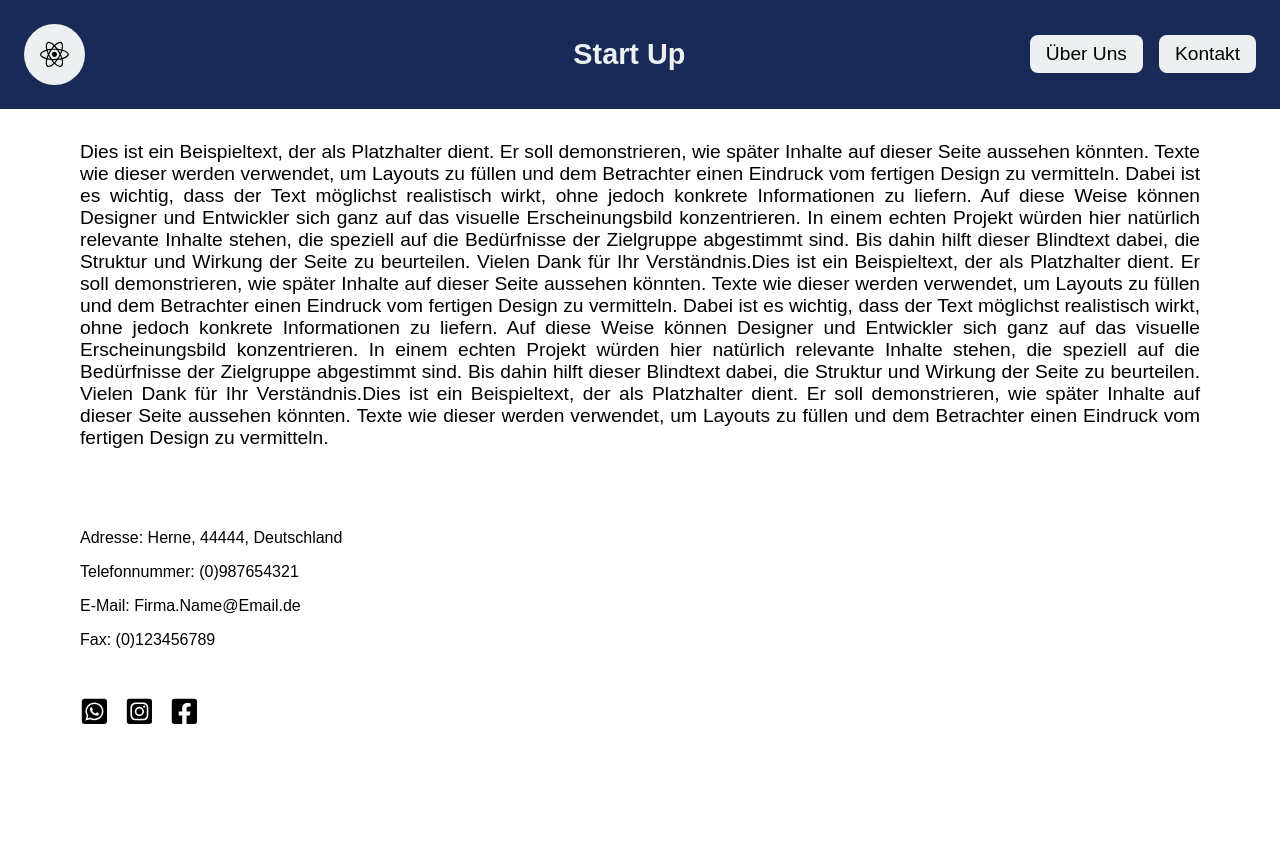
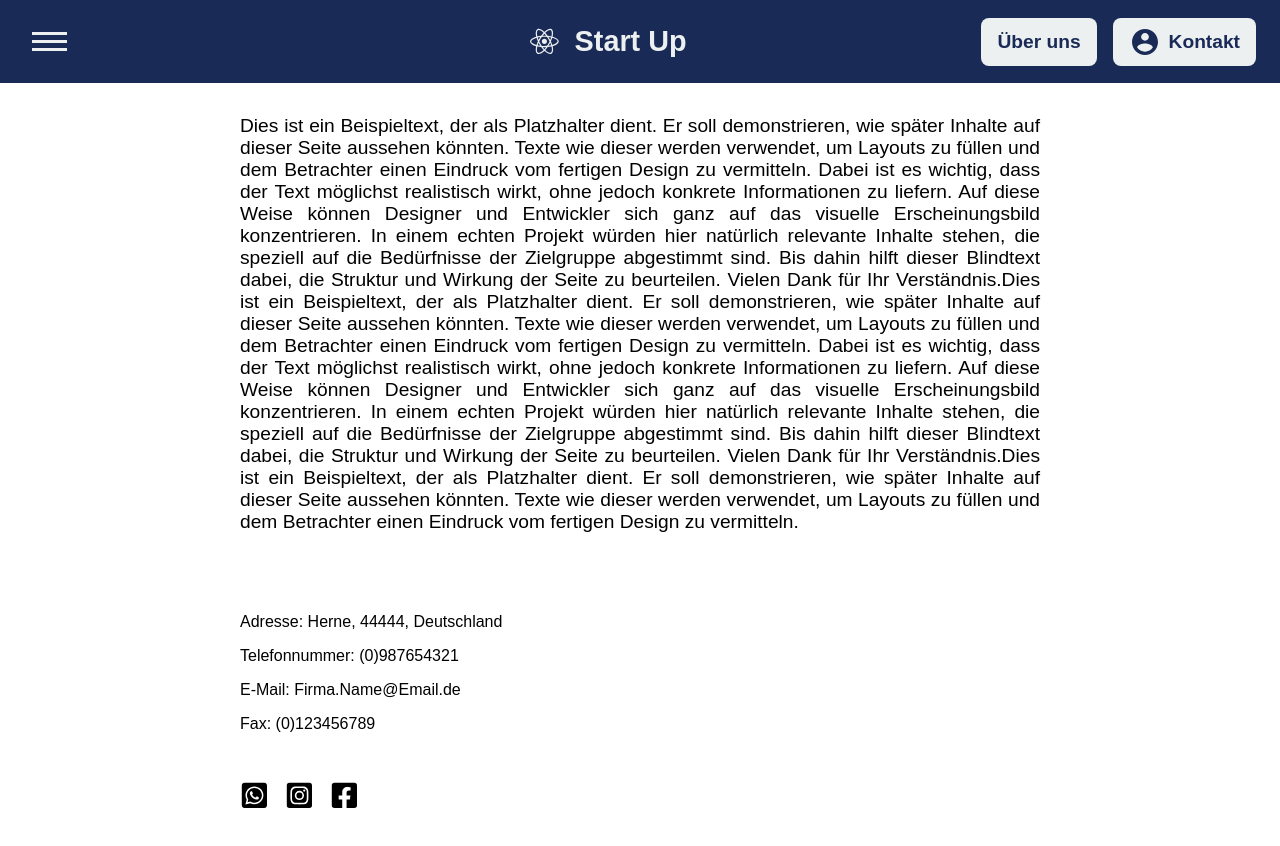
Before and after one commit to Soheil7100Z/Startup-Deployment-Frontend, a React (Vite) app: page /uber in a window 1280 px wide. Shown: the top 846 px of the page. Before the commit the page ends 800 px from the top, so only its background shows below. Built offline with nearby package versions, Linux system fonts and the light colour scheme.

Commit message:
Startup website Project => added less and more icon for description of the items in products page and some edition in Navbar including adding menu option

```diff
--- a/src/components/Navar.jsx
+++ b/src/components/Navar.jsx
@@ -1,15 +1,52 @@
 import styles from './navar.module.css'
 import { NavLink } from 'react-router-dom'
 import {FaReact} from 'react-icons/fa'
+import {IoMdContact } from 'react-icons/io'
+import { useState } from 'react'
 
 const Navar = () => {
+
+    const [menu , menuActivating] = useState(true)
+
   return (
     <div id={styles.container}>
-        <NavLink to="/" className={styles.logo}><FaReact/></NavLink>
-        <div className={styles.title}>Start Up</div>
+        <div className={styles.leftSide} >
+
+            <div  onClick={() => menuActivating((preState) => !preState) }>
+                {menu ?
+                <div className={styles.menuSign}>
+                    <span></span><span></span><span></span>
+                </div>
+                    :
+                 <div>
+                        <div className={styles.menuSign}>
+                            <span></span><span></span><span></span>
+                        </div>
+                        <div className={styles.menu} onMouseLeave={() => menuActivating(true)}>
+                            <NavLink to="/">Home</NavLink><hr />
+                            <NavLink to="/Produkt">Usere Produkte</NavLink><hr />
+                            <NavLink to="/uber">Über uns</NavLink><hr />
+                            <NavLink to="/kontakt">Kontakt</NavLink>
+                        </div>
+                 </div>
+
+                }
+            </div>
+        </div>
+
+        <div className={styles.title}>
+        <div className={styles.logo}><FaReact/></div>
+            Start Up</div>
         <div className={styles.rightSide}>
-            <NavLink to="/uber" className={styles.uberUns}>Über Uns</NavLink>
-            <NavLink to="/kontakt" className={styles.uberUns}>Kontakt</NavLink>
+            <NavLink to="/uber" className={styles.uberUns}>
+
+            Über uns</NavLink>
+            <div className={styles.contactBox}>
+                <NavLink to="/kontakt" className={styles.uberUns}>
+                <IoMdContact className={styles.contactIcon}/>
+                Kontakt</NavLink>
+            </div>
+
         </div>
     </div>
   )
--- a/src/components/Product.jsx
+++ b/src/components/Product.jsx
@@ -1,7 +1,15 @@
+import { useState } from 'react'
 import styles from './product.module.css'
 
 
 function Product({item}) {
+    let description = item.description
+    const [cutText, cuttingText] = useState(true)
+    if (cutText) {
+        description = description.substring(0,120) + '...'
+    }
+
+
   return (
 
         <div className={styles.card}>
@@ -9,7 +17,8 @@ function Product({item}) {
                 <div className={styles.img} style={{backgroundImage: `url(${item.img})`}}></div>
                 <div className={styles.inhalt}>
                     <div className={styles.title}>{item.title}</div>
-                    <div className={styles.description}> {item.description} </div>
+                    <div className={styles.description}> {description} </div>
+                    <button className={styles.moreLessButton} onClick={() => cuttingText((preState) => !preState)}> {cutText ? 'Mehr' : 'Weniger'} </button>
                     <div className={styles.price}>Preis: {item.price}</div>
                 </div>
             </div>
--- a/src/components/navar.module.css
+++ b/src/components/navar.module.css
@@ -3,21 +3,20 @@
     justify-content: space-between;
     align-items: center;
     background-color: #192a56;
-    padding: 1.5rem;
+    padding: .7rem 1.5rem;
+}
 
-
-}
 .title {
     color: #ecf0f1;
     font-size: var(--text-xl);
     font-weight: bold;
     margin-left: 9rem;
-
-
+    display: flex;
+    align-items: center;
 }
 #container a {
     text-decoration: none;
-    color: black;
+    color: #192a56;
     font-size: var(--text-mlg);
     padding: .5rem 1rem;
     background-color: #ecf0f1;
@@ -26,13 +25,63 @@
 #container a:hover{
     opacity: .7;
 }
+
+.leftSide {
+    display: flex;
+    align-items: center;
+    gap: 1.5rem;
+}
+.menuSign {
+    display: flex;
+    flex-direction: column;
+    gap: 5px;
+    cursor: pointer;
+    padding: .5rem;
+    border-radius: .2rem;
+}
+
+.menuSign > span {
+    height: 3px;
+    width: 35px;
+    background-color: #ecf0f1;
+}
+.menuSign:hover{
+    background-color: #199ac2;
+}
+
+.menu {
+    background-color: #ecf0f1;
+    display: grid;
+    gap: .8rem;
+    position: absolute;
+    top: 4.5rem;
+    left: 2rem;
+    padding: .5rem 0;
+    color: #192a56;
+    font-weight: bold;
+    border-radius: .2rem;
+}
+
+.menuSign:hover{
+    opacity: .8;
+}
 .logo {
     font-size: var(--text-xl) !important;
     display: flex;
     padding: 1rem !important;
     border-radius: 50% !important;
 }
+
 .rightSide {
     display: flex;
     gap: 1rem;
+    font-weight: bold;
 }
+.contactIcon {
+    font-size: 2rem;
+    margin-right: .5rem ;
+}
+.uberUns {
+    display: flex;
+    align-items: center;
+}
--- a/src/components/product.module.css
+++ b/src/components/product.module.css
@@ -34,7 +34,7 @@
     margin-bottom: 1rem;
 }
 .description{
-   margin-bottom: 1rem;
+   margin-bottom: .5rem;
    text-align: justify;
 }
 .price{
@@ -54,3 +54,14 @@
 .button:hover{
     opacity: .8;
 }
+
+.moreLessButton{
+    border: none;
+    font-size: var(--text-md);
+    margin-bottom: 1.5rem;
+    font-weight: bold;
+    color: #3742fa;
+}
+.moreLessButton:hover{
+    text-decoration: underline;
+}
--- a/src/components/products.module.css
+++ b/src/components/products.module.css
@@ -1,4 +1,5 @@
 #container {
+    margin: 0 9rem;
     display: grid;
     grid-template-columns: repeat(3 , 1fr);
     gap: 3rem 2.5rem;
--- a/src/components/uberuns.module.css
+++ b/src/components/uberuns.module.css
@@ -1,5 +1,5 @@
 .container {
-    margin: 2rem 5rem;
+    margin: 2rem 15rem;
     font-size: var(--text-mlg);
     text-align: justify;
 
```
